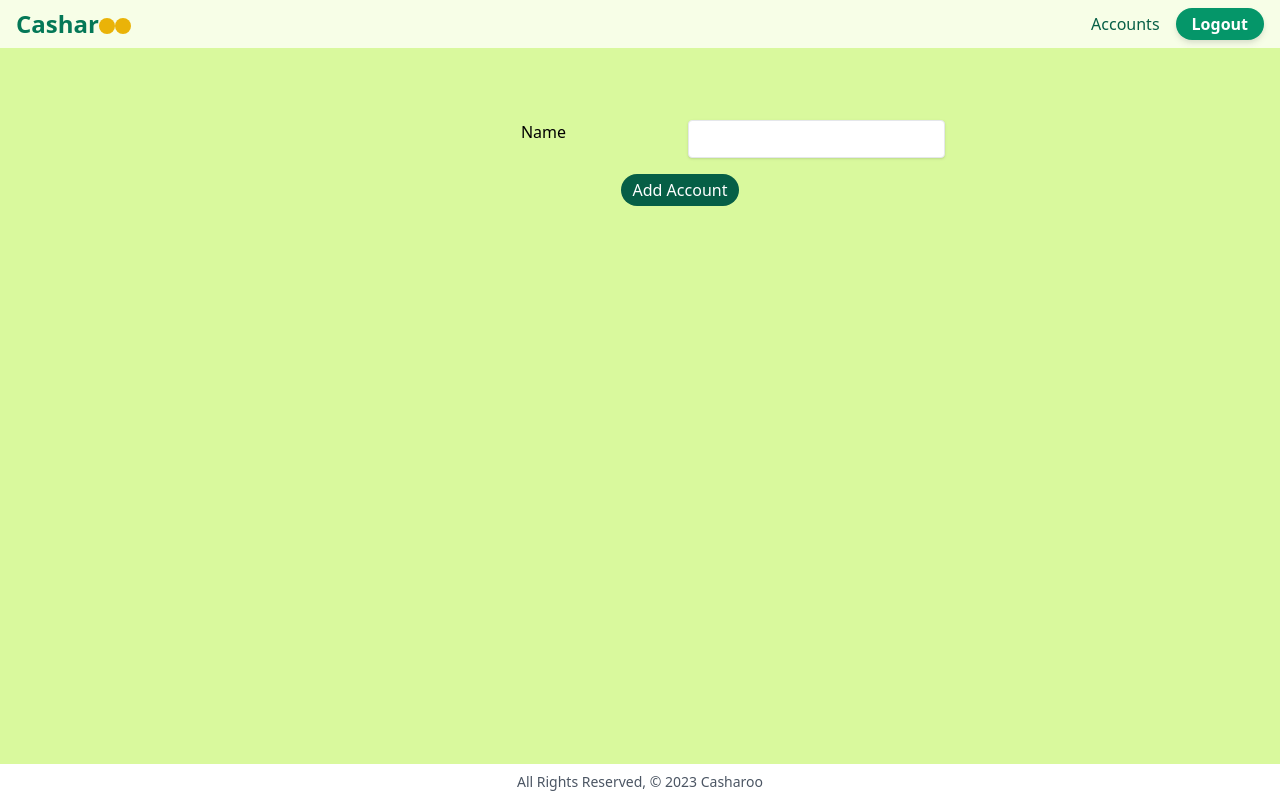
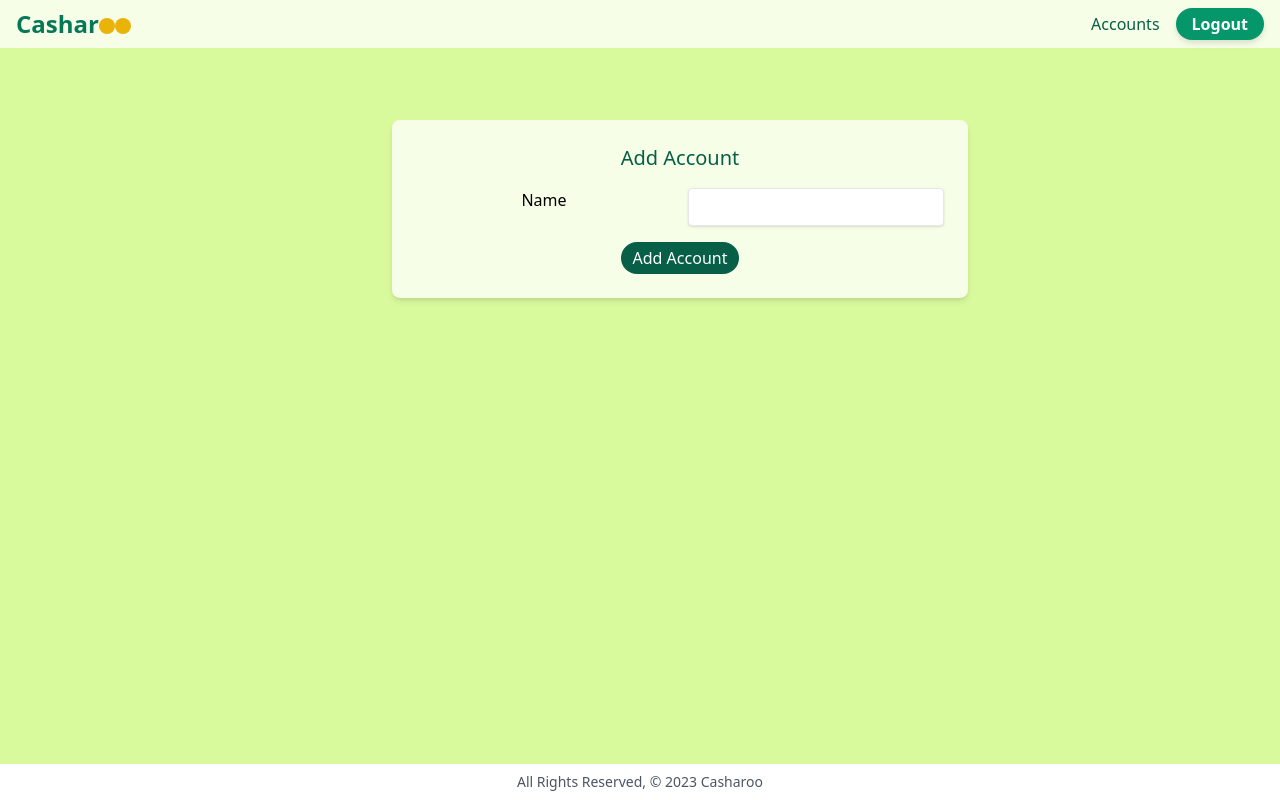
Before and after one commit to pkeen/casharoo, a Django app: page /accounts/create/ in a window 1280 px wide. Run offline with Django 4.2, Linux system fonts and the light colour scheme; the visitor is signed in with stand-in values (Sample User, id 1); data comes from the database, SQL or seed files in the repository; style sheets or scripts are compiled from the project's sources; some libraries are stand-ins or nearby versions.

Commit message:
Update account_form : NOTE DONT MERGE IF CONFLICT

```diff
--- a/main_app/templates/main_app/account_form.html
+++ b/main_app/templates/main_app/account_form.html
@@ -3,7 +3,10 @@
 {% block content %}
 
 <div class="container flex items-center justify-center m-10">
+    <div class="paper max-w-xl">
+
         {% if object %}
+        <h1 class="text-center text-xl text-emerald-800 mb-4">Edit Account</h2>
           <form action="" method="POST">
 
               {% csrf_token %}
@@ -19,6 +22,7 @@
 
               </div>
         {% else %}
+        <h1 class="text-center text-xl text-emerald-800 mb-4">Add Account</h2>
           </form>
           <form action="" method="POST">
 
@@ -39,6 +43,7 @@
               {{form.user|add_class:"hidden"}}
 
           </form>
+    </div>
 
 </div>
   {% endif %}
```
Lines whose indentation alone changed are shown as unchanged.
